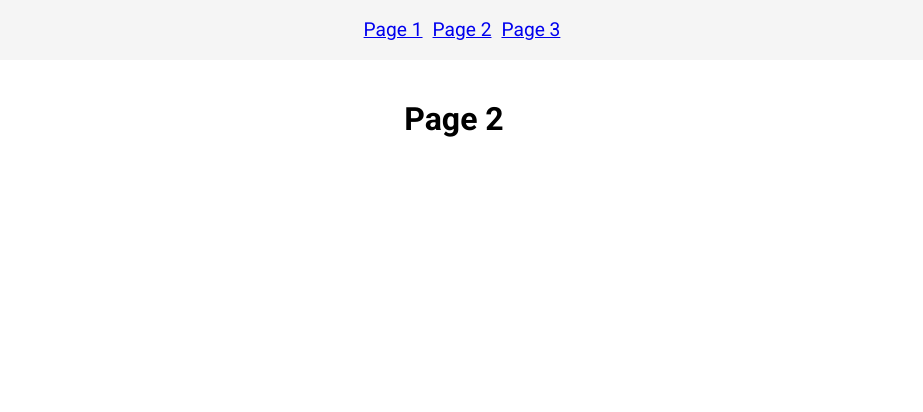
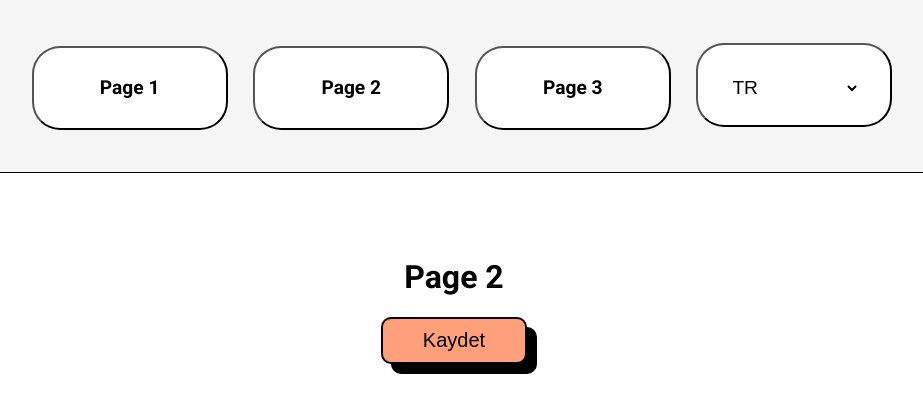
Before and after one commit to dnnzz/gts-case, a Vue app: page /page-2 in a window 1280 px wide. Shown: the top 412 px of the page, without its empty margins (186-1109 px from the left). Built offline with nearby package versions, Linux system fonts and the light colour scheme.

Commit message:
language selector & some improvements

```diff
--- a/src/App.vue
+++ b/src/App.vue
@@ -16,12 +16,20 @@ export default {
 
 <style>
 #app {
-  font-family: Roboto;
+  font-family: 'Roboto';
   -webkit-font-smoothing: antialiased;
   -moz-osx-font-smoothing: grayscale;
   text-align: center;
 }
+a{
+  font-family: 'Roboto';
+  font-weight: bold;
+}
 .content{
   margin-top: 100px;
+  height: 50vh;
+  display: flex;
+  flex-direction: column;
+  justify-content: center;
 }
 </style>
--- a/src/components/Navbar/Navbar.scss
+++ b/src/components/Navbar/Navbar.scss
@@ -5,15 +5,33 @@
   background-color: whitesmoke;
   position: fixed;
   top: 0;
-  height: 60px;
+  height: 10.75rem;
   line-height: 60px;
   width: 100vw;
+  border-bottom: 1px solid black;
   &__links {
-    a {
+    &__button {
       font-size: 1.2rem;
+      height: 5.25rem;
+      width: 12.25rem;
+      border-radius: 28px;
+      background-color: white;
+
+      .language-selector {
+        font-size: 1.2rem;
+        height: 5.25rem;
+        width: 8.25rem;
+        background-color: transparent;
+        border: none;
+      }
+
+      a{
+        text-decoration: none;
+        color: black;
+      }
     }
-    a:not(:first-child) {
-      margin-left: 10px;
+    &__button:not(:first-child) {
+      margin-left: 1.6rem;
     }
   }
 }
--- a/src/components/Navbar/Navbar.vue
+++ b/src/components/Navbar/Navbar.vue
@@ -2,9 +2,22 @@
   <div class="navbar">
     <div class="navbar__wrapper">
       <div class="navbar__links">
-        <router-link to="/">Page 1</router-link>
-        <router-link to="/page-2">Page 2</router-link>
-        <router-link to="/page-3">Page 3</router-link>
+        <button class="navbar__links__button">
+          <router-link to="/">Page 1</router-link>
+        </button>
+        <button class="navbar__links__button">
+          <router-link to="/page-2">Page 2</router-link>
+        </button>
+        <button class="navbar__links__button">
+          <router-link to="/page-3">Page 3</router-link>
+        </button>
+        <button class="navbar__links__button">
+          <select class="language-selector">
+            <option value="tr">TR</option>
+            <option value="en">EN</option>
+            <option value="de">DE</option>
+          </select>
+        </button>
       </div>
     </div>
   </div>
--- a/src/components/Popup/Popup.scss
+++ b/src/components/Popup/Popup.scss
@@ -1,4 +1,42 @@
-.popup-wrapper{
+.popup{
+  position: fixed;
+  top: 0;
+  left: 0;
+  right: 0;
+  bottom: 0;
+  background-color: rgba(0, 0, 0, 0.5);
   display: flex;
-  background-color: red;
+  align-items: center;
+  justify-content: center;
+
+  &__wrapper {
+    background-color: #fff;
+    border-radius: 5px;
+    padding: 20px;
+    max-width: 500px;
+    text-align: center;
+  }
+
+  &__success {
+    color: green;
+
+  }
+
+  &__error {
+    color: red;
+  }
+
+  &__confirm {
+    color: lightsalmon;
+  }
+
+  button {
+    background-color: #fff;
+    border: none;
+    outline: none;
+    padding: 10px 20px;
+    border-radius: 5px;
+    cursor: pointer;
+    margin: 0 10px;
+  }
 }
--- a/src/components/Popup/Popup.vue
+++ b/src/components/Popup/Popup.vue
@@ -12,7 +12,7 @@
         <button class="close-btn" @click="closePopup">Close</button>
       </div>
       <div v-if="mode === 'confirm'" class="popup__confirm">
-        <h3 class="tilte">Confirm</h3>
+        <h3 class="title">Confirm</h3>
         <p class="message">{{ message }}</p>
         <button class="confirm-btn" @click="confirm">Yes</button>
         <button class="close-btn" @click="closePopup">No</button>
@@ -53,43 +53,3 @@ export default {
   },
 };
 </script>
-
-<style scoped>
-.popup {
-  position: fixed;
-  top: 0;
-  left: 0;
-  right: 0;
-  bottom: 0;
-  background-color: rgba(0, 0, 0, 0.5);
-  display: flex;
-  align-items: center;
-  justify-content: center;
-}
-
-.popup-container {
-  background-color: #fff;
-  border-radius: 5px;
-  padding: 20px;
-  max-width: 500px;
-  text-align: center;
-}
-
-.popup-success {
-  color: green;
-}
-
-.popup-error {
-  color: red;
-}
-
-button {
-  background-color: #fff;
-  border: none;
-  outline: none;
-  padding: 10px 20px;
-  border-radius: 5px;
-  cursor: pointer;
-  margin: 0 10px;
-}
-</style>
--- a/src/pages/Page1.vue
+++ b/src/pages/Page1.vue
@@ -7,7 +7,9 @@
     v-bind:message="message"
     @update:showPopup="showPopup = $event"
   />
-  <button @click="showSuccessPopup">Kaydet</button>
+   <div class="button__wrapper">
+    <button @click="showSuccessPopup">Kaydet</button>
+   </div>
   </div>
 </template>
 
@@ -31,6 +33,21 @@ export default {
 }
 </script>
 
-<style>
-
+<style scoped>
+.button__wrapper button{
+  padding: 10px 40px;
+	cursor: pointer;
+	font-size: 20px;
+  border-radius: 10px;
+	border: 2px solid #000;
+	box-shadow: 10px 10px;
+	background-color: #a7c957;
+	transition: box-shadow 300ms ease, transform 500ms ease;
+}
+.button__wrapper button:hover {
+	box-shadow: none;
+}
+.button__wrapper button:active {
+	transform: scale(0.9);
+}
 </style>
--- a/src/pages/Page2.vue
+++ b/src/pages/Page2.vue
@@ -1,15 +1,53 @@
 <template>
-  <div class="page2">
+  <div class="page1">
     <h1>Page 2</h1>
+    <Popup
+    v-bind:showPopup="showPopup"
+    v-bind:mode="type"
+    v-bind:message="message"
+    @update:showPopup="showPopup = $event"
+  />
+   <div class="button__wrapper">
+    <button @click="showErrorPopup">Kaydet</button>
+   </div>
   </div>
 </template>
 
 <script>
 export default {
-  name:"Page-2"
+  name:"Page-2",
+  data() {
+    return {
+      showPopup: false,
+      type: 'error',
+      message: ''
+    }
+  },
+  methods: {
+    showErrorPopup() {
+      this.showPopup = true
+      this.type = 'error'
+      this.message = 'Your action was failed!'
+    }
+  }
 }
 </script>
 
-<style>
-
+<style scoped>
+.button__wrapper button{
+  padding: 10px 40px;
+	cursor: pointer;
+	font-size: 20px;
+  border-radius: 10px;
+	border: 2px solid #000;
+	box-shadow: 10px 10px;
+	background-color: lightsalmon;
+	transition: box-shadow 300ms ease, transform 500ms ease;
+}
+.button__wrapper button:hover {
+	box-shadow: none;
+}
+.button__wrapper button:active {
+	transform: scale(0.9);
+}
 </style>
```
